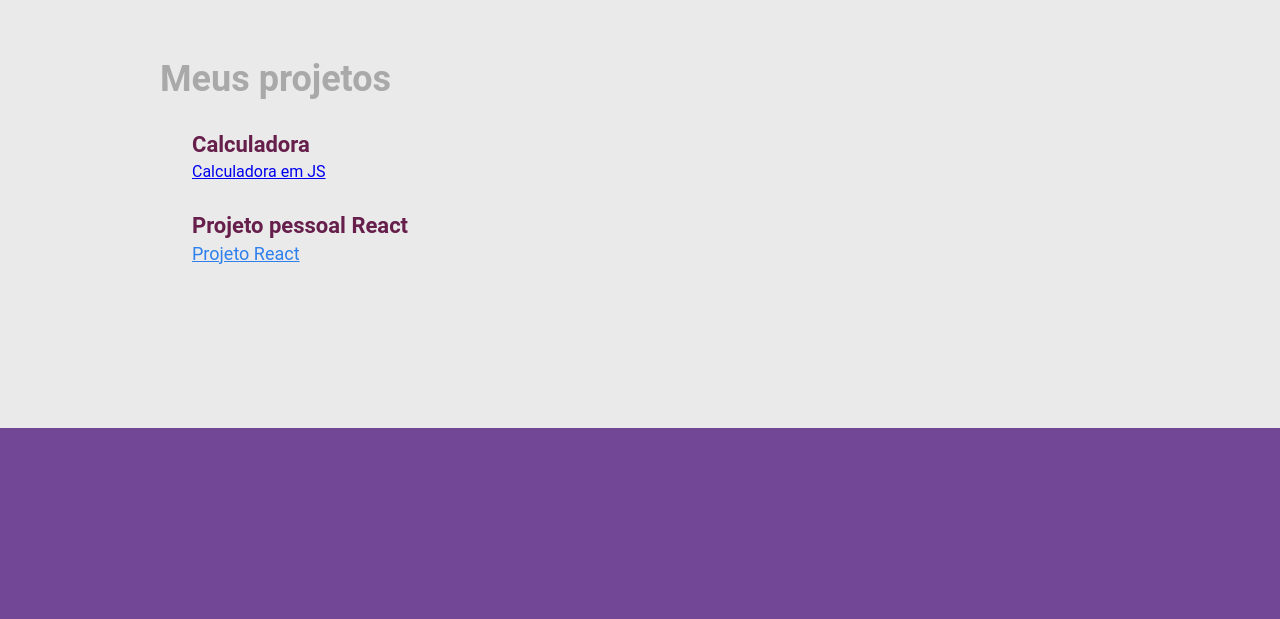
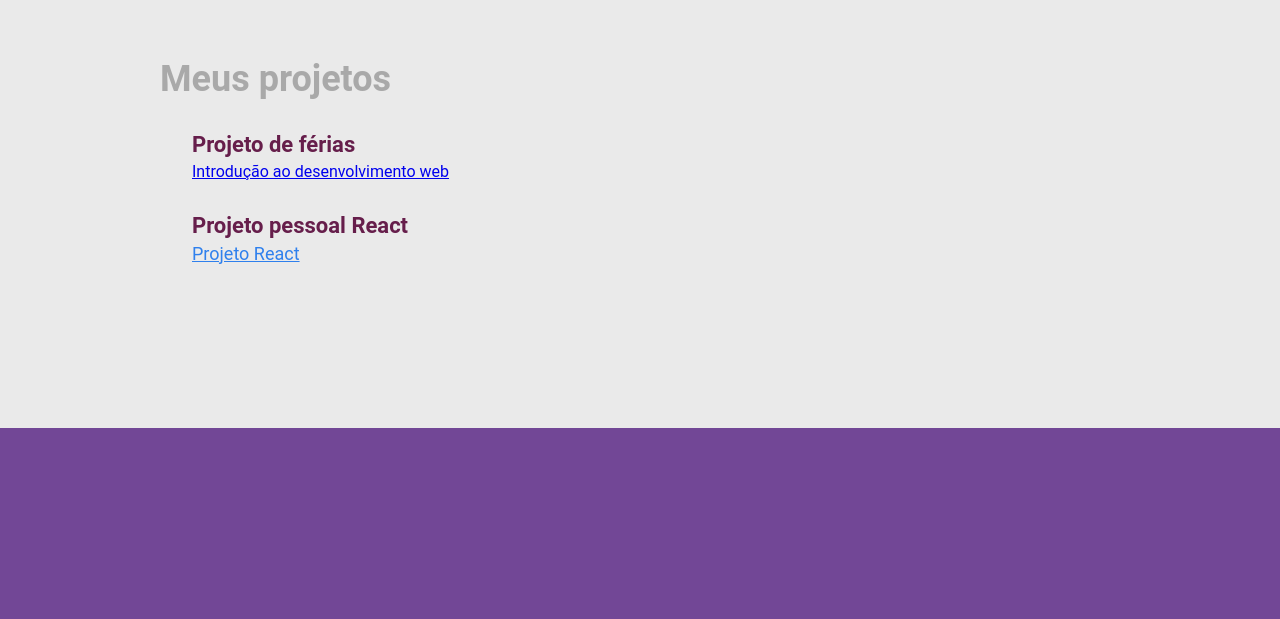
Before and after one commit to j2k4s/portifolio-joyce-kelly-pretalab, a plain HTML site: page index.html in a window 1280 px wide. Shown: the part 1540-2159 px from the top of the page. Drawn offline with Linux system fonts and the light colour scheme.

Commit message:
atualizando

```diff
--- a/index.html
+++ b/index.html
@@ -83,8 +83,8 @@
             <div class="lista-item">
                 <ul>
                     <li>
-                        <p class="lista-titulo">Calculadora</p>
-                        <a href="#" target="_blank"> Calculadora em JS</a>
+                        <p class="lista-titulo">Projeto de férias</p>
+                        <a href="https://github.com/j2k4s/Projeto-de-ferias" target="_blank"> Introdução ao desenvolvimento web</a>
                         <p class="lista-descricao">
 
                         </p>
```
